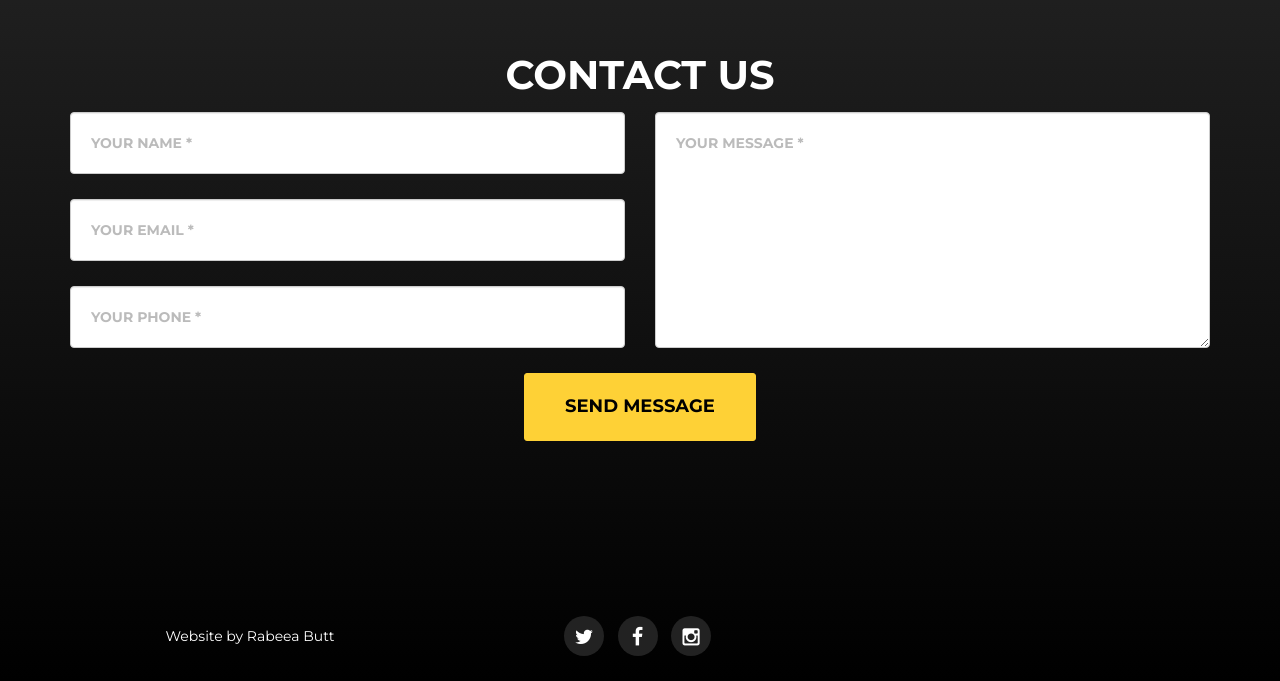
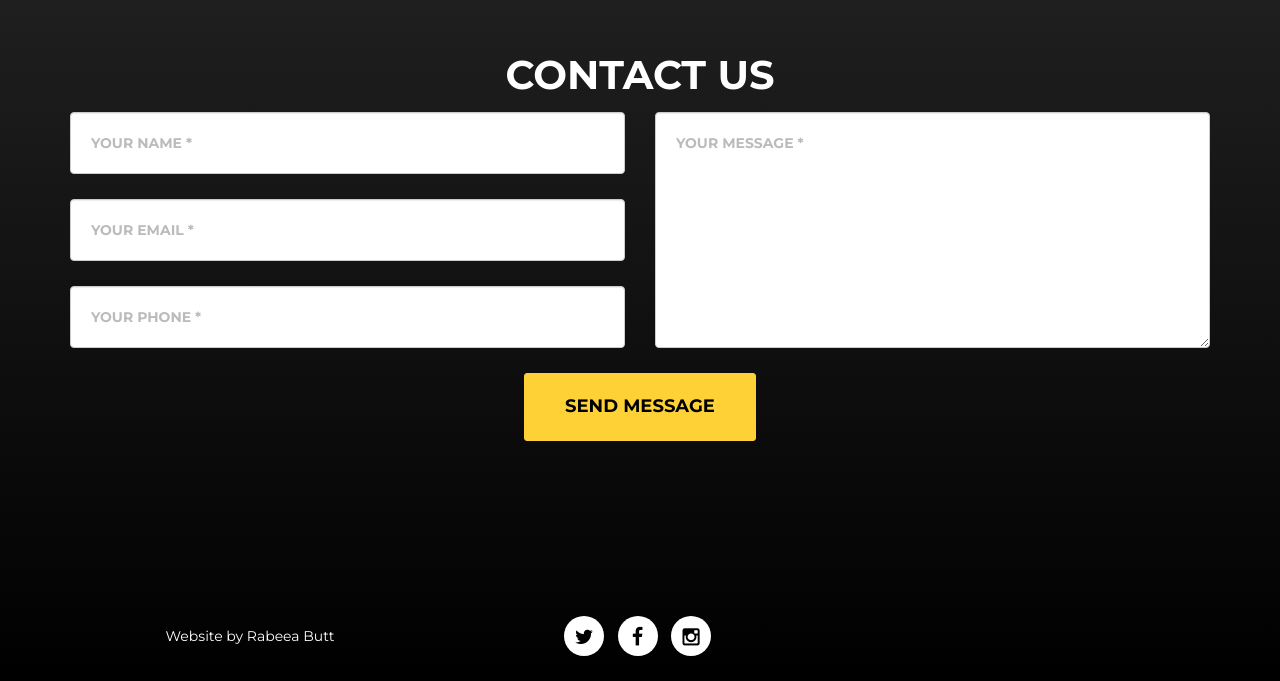
Before and after one commit to rabeeab/Discography-, a plain HTML site: page index.html in a window 1280 px wide. Shown: the part 4919-5600 px from the top of the page. Drawn offline with nearby package versions, Linux system fonts and the light colour scheme; a web font is replaced by a local one.

Commit message:
glyphicon update
changed glyphicons to appear white when not hovered
in agency.css

```diff
--- a/css/agency.css
+++ b/css/agency.css
@@ -570,13 +570,13 @@ ul.social-buttons {
 }
 ul.social-buttons li a {
   display: block;
-  background-color: #222;
+  background-color: #fff;
   height: 40px;
   width: 40px;
   border-radius: 100%;
   font-size: 20px;
   line-height: 40px;
-  color: #fff;
+  color: #000;
   outline: 0;
   -webkit-transition: all .3s;
   -moz-transition: all .3s;
```
